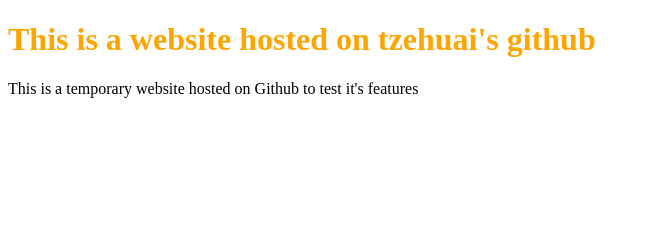
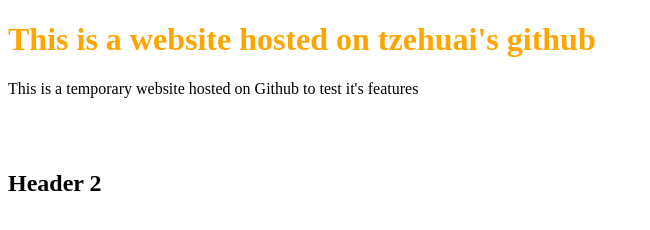
Before and after one commit to Wong-Tze-Huai/wtzehuai, a plain HTML site: page index.html in a window 1280 px wide. Shown: the whole page, without its empty margins (0-650 px from the left). Drawn offline with Linux system fonts and the light colour scheme.

Commit message:
Add second heading

```diff
--- a/index.html
+++ b/index.html
@@ -9,5 +9,7 @@
 <body>
     <h1 id="first_heading">This is a website hosted on tzehuai's github</h1>
     <p>This is a temporary website hosted on Github to test it's features</p>
+    <br><br>
+    <h2>Header 2</h2>
 </body>
 </html>
```
